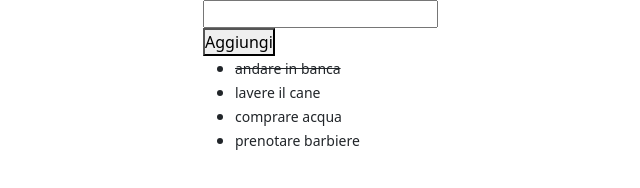
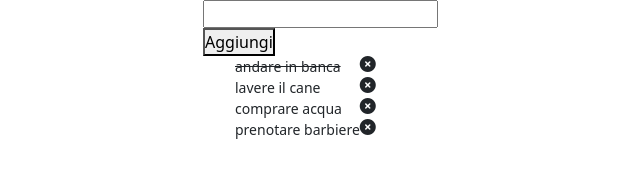
Before and after one commit to FabioCostantino84/vue-todolist, a plain HTML site: page index.html in a window 1280 px wide. Shown: the whole page, without its empty margins (289-929 px from the left). Drawn offline with nearby package versions, Linux system fonts and the light colour scheme.

Commit message:
add remove tasks

```diff
--- a/assets/js/script.js
+++ b/assets/js/script.js
@@ -24,6 +24,7 @@ createApp({
     data() {
         return {
 
+
             tasks: [
                 {
                     text: 'andare in banca',
@@ -44,6 +45,12 @@ createApp({
             ]
 
         }
+    },
+    methods: {
+        removeTask(index){
+            this.tasks.splice(index,1);
+        }
     }
 
+
 }).mount('#app')
--- a/index.html
+++ b/index.html
@@ -23,10 +23,12 @@
             <button>Aggiungi</button>
         </div>
 
-        <div>
+        <div class="d-flex">
             <ul v-if="tasks.length > 0">
-                <li v-for="(task,index) in tasks">
+                <li class="d-flex justify-content-between" v-for="(task,index) in tasks">
                     <small :class="task.done ? 'text-decoration-line-through' : '' ">{{task.text}}</small>
+                    <i @click="removeTask(index)"  class="fas fa-times-circle"></i>
+
 
                 </li>
             </ul>
```
